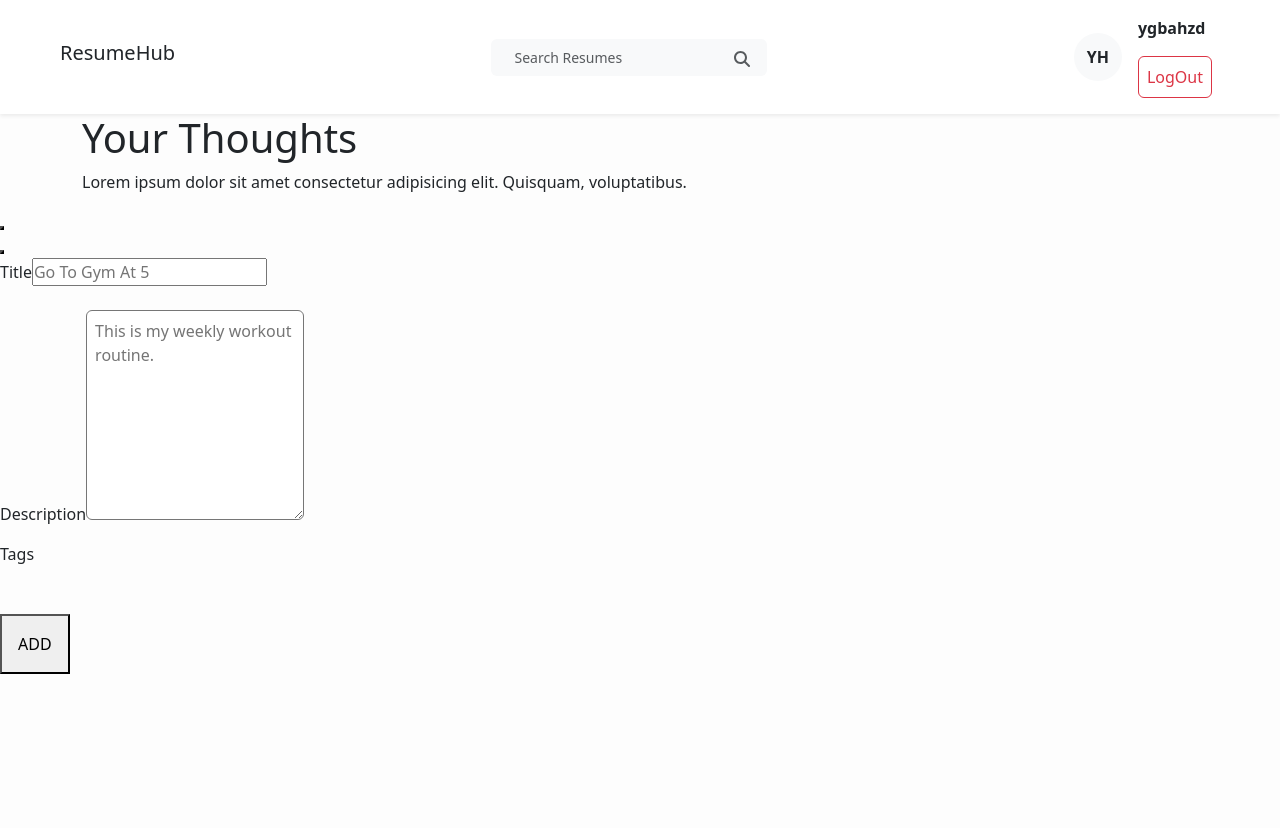
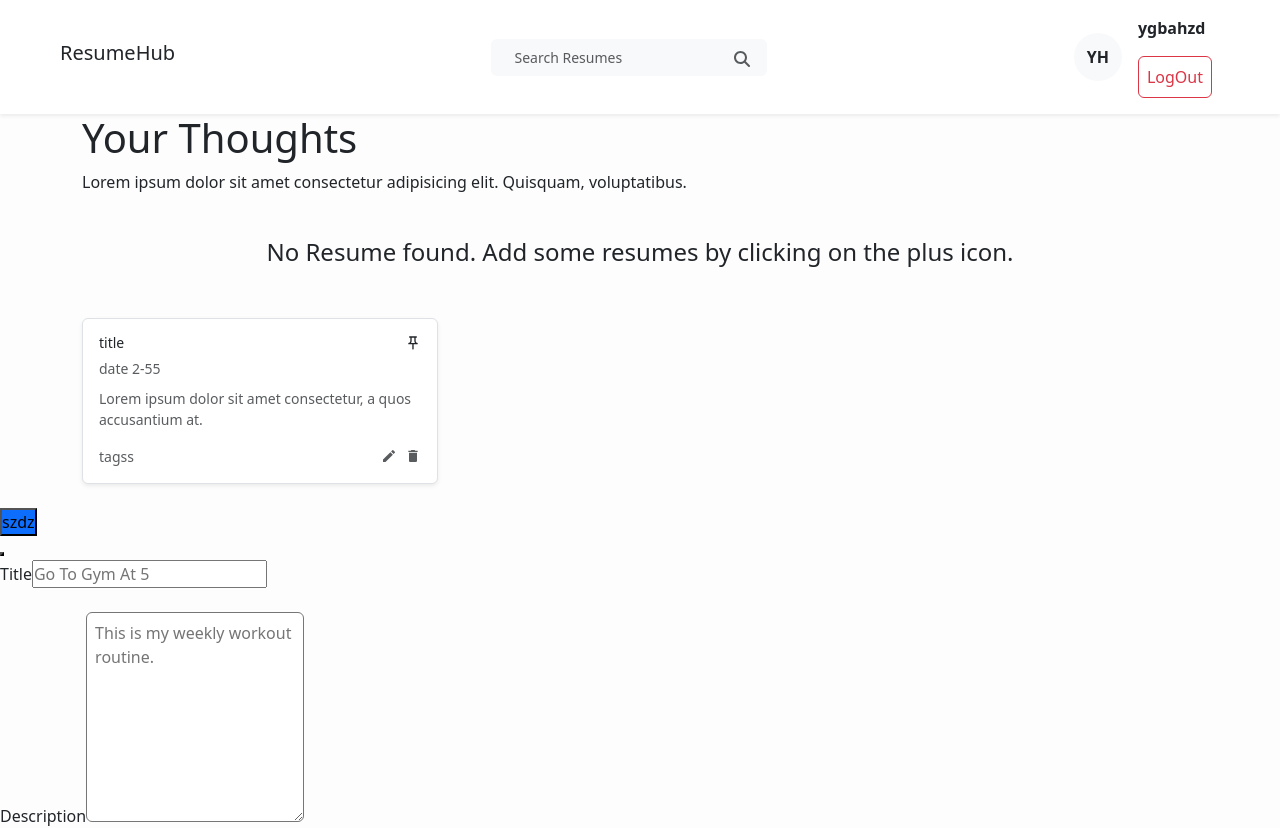
Before and after one commit to 0uali-Yassine/Front-ResumeHub, a React (Vite) app: page /dashboard in a window 1280 px wide. Shown: the top 828 px of the page. Before the commit the page ends 800 px from the top, so only its background shows below. Built offline with nearby package versions, Linux system fonts and the light colour scheme.

Commit message:
add resume card

```diff
--- a/src/components/ResumeCard.jsx
+++ b/src/components/ResumeCard.jsx
@@ -3,27 +3,30 @@ import { MdOutlinePushPin } from 'react-icons/md'
 import { MdCreate, MdDelete } from 'react-icons/md'
 
 const ResumeCard = () => {
-  return (
-    <div className="border rounded p-4 bg-white hover:shadow-xl transition-all ease-in-out ">
-        <div className='flex items-center justify-between'>
-            <div>
-                <h6 className="text-sm font-medium">title</h6>
-                <span className="text-x5 text-slate-500">date 2-55</span>
+    return (
+        <div className="card border rounded p-3 bg-white shadow-sm transition">
+            <div className="d-flex justify-content-between align-items-start">
+                <div>
+                    <h6 className="mb-1 small fw-medium">title</h6>
+                    <small className="text-muted">date 2-55</small>
+                </div>
+                <MdOutlinePushPin className="icon-btn cursor-pointer" />
             </div>
-            <MdOutlinePushPin className={`icon-btn `} />
 
-        </div>
-        <p className='text-xs text-slate-600 mt-2'>Lorem ipsum dolor sit amet consectetur, a quos accusantium at.</p>
+            <p className="small text-muted mt-2 mb-0">
+                Lorem ipsum dolor sit amet consectetur, a quos accusantium at.
+            </p>
 
-        <div className='flex items-center justify-between mt-2'>
-            <div className="text-xs text-slate-500">tagss</div>
-            <div className="flex items-center gap-2">
-                <MdCreate className=" icon-btn hover:text-green-600"  />
-                <MdDelete className=" icon-btn hover:text-red-500"  />
+            <div className="d-flex justify-content-between align-items-center mt-3">
+                <small className="text-muted">tagss</small>
+                <div className="d-flex gap-2">
+                    <MdCreate className="icon-btn text-muted cursor-pointer hover-text-success" />
+                    <MdDelete className="icon-btn text-muted cursor-pointer hover-text-danger" />
+                </div>
             </div>
         </div>
-    </div>
-  )
+
+    )
 }
 
 export default ResumeCard;
--- a/src/pages/Home/Home.jsx
+++ b/src/pages/Home/Home.jsx
@@ -1,5 +1,6 @@
 /* eslint-disable no-unused-vars */
 import Navbar from "../../components/Navbar";
+import ResumeCard from "../../components/ResumeCard";
 import AddEditResume from "./AddEditResume";
 
 const Home = () => {
@@ -11,9 +12,24 @@ const Home = () => {
                 <h1 className="text-4xl text-slate-900 font-semibold">Your Thoughts</h1>
                 <p className="text-slate-500 mt-2">Lorem ipsum dolor sit amet consectetur adipisicing elit. Quisquam, voluptatibus.</p>
             </div>
+            <div className="container py-4">
+                <p className="text-center fs-4">
+                    No Resume found. Add some resumes by clicking on the plus icon.
+                </p>
+
+                <div className="row mt-4 g-4">
+                    <div className="col-12 col-sm-6 col-md-4">
+                        <ResumeCard />
+                    </div>
+                </div>
+            </div>
+
+
 
             <button className=" w-16 h-16 flex items-center justify-center rounded-2xl bg-primary hover:bg-blue-600 absolute right-10 bottom-10">
+            szdz
             </button>
+
 
             <AddEditResume />
 
```
